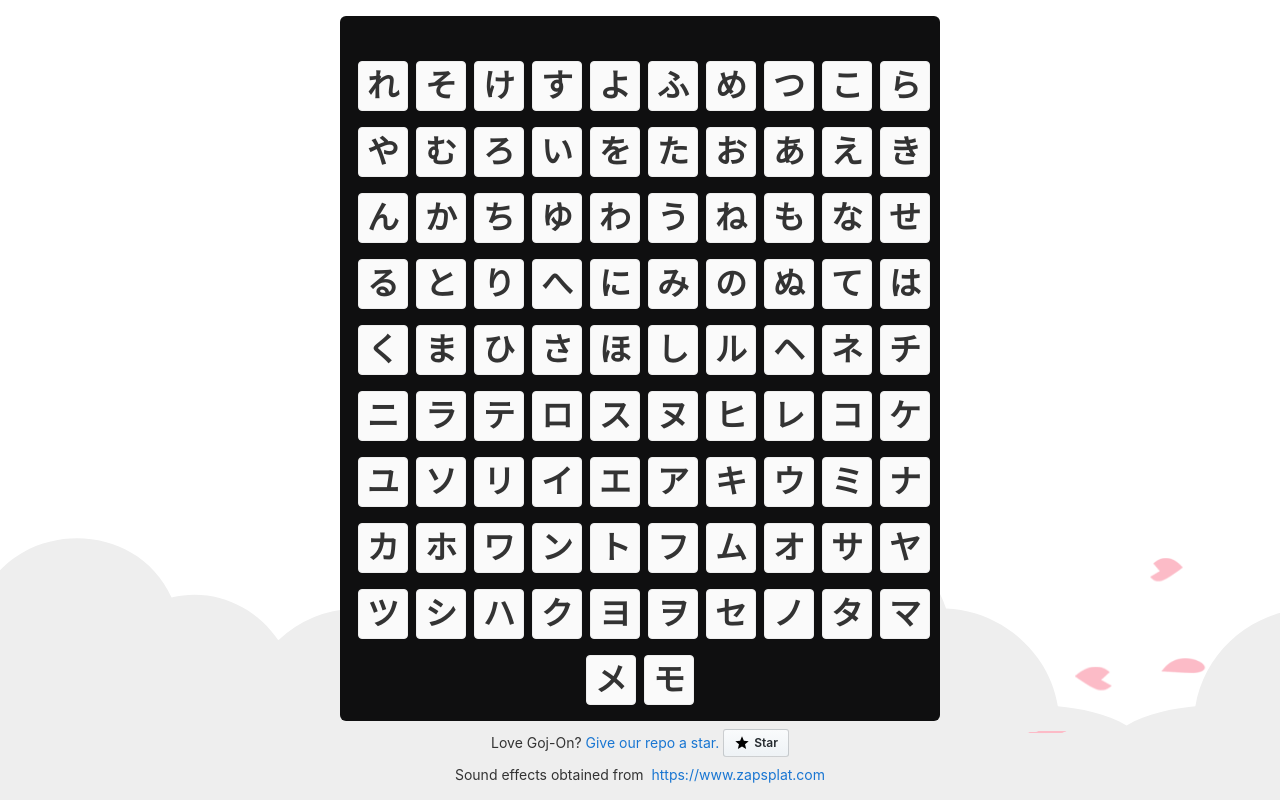
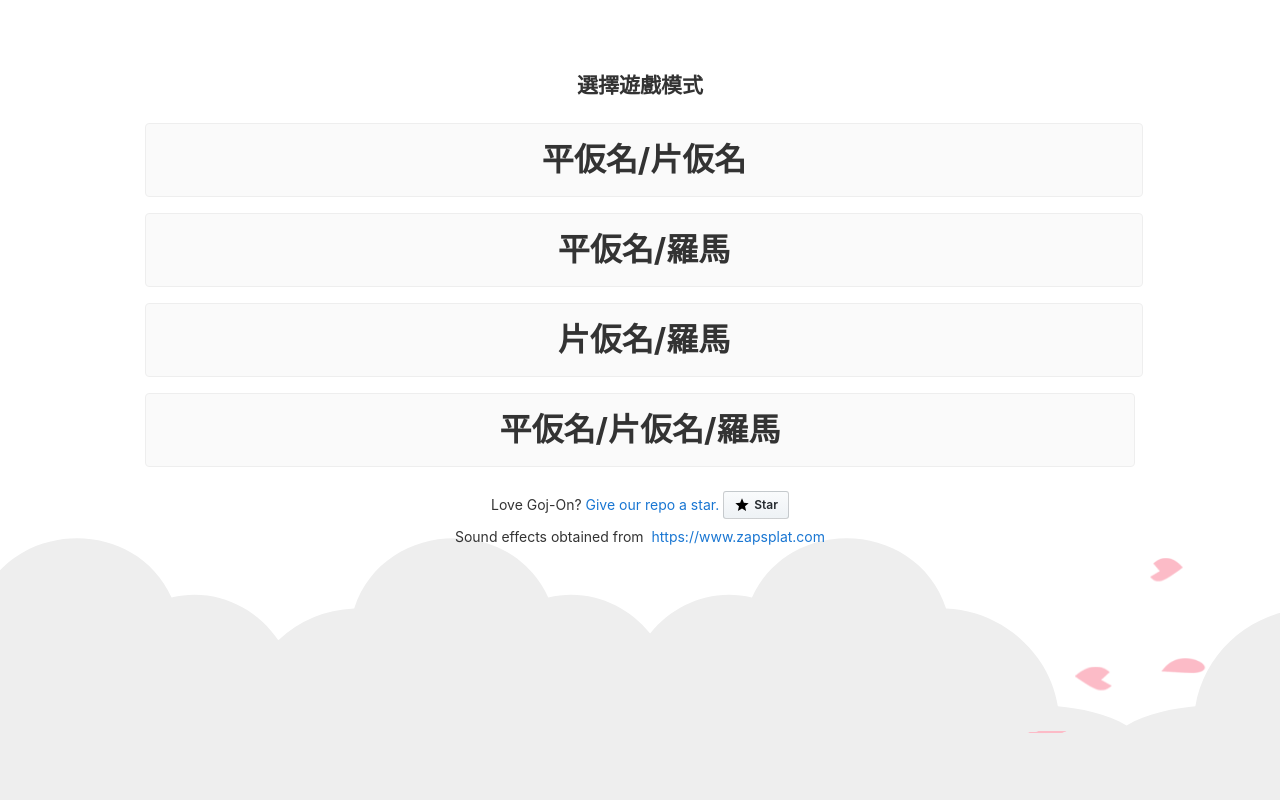
Before and after one commit to Dexter5566/goj-on, an Angular app: page / in a window 1280 px wide. Built offline with nearby package versions, Linux system fonts and the light colour scheme.

Commit message:
[mode] ok!

```diff
--- a/src/app/app.component.html
+++ b/src/app/app.component.html
@@ -32,68 +32,6 @@
 </div> -->
 
 <div class="content" role="main">
-    <!-- <div class="card highlight-card card-small">
-        <svg
-            id="rocket"
-            xmlns="http://www.w3.org/2000/svg"
-            width="101.678"
-            height="101.678"
-            viewBox="0 0 101.678 101.678"
-        >
-            <title>Rocket Ship</title>
-            <g id="Group_83" data-name="Group 83" transform="translate(-141 -696)">
-                <circle
-                    id="Ellipse_8"
-                    data-name="Ellipse 8"
-                    cx="50.839"
-                    cy="50.839"
-                    r="50.839"
-                    transform="translate(141 696)"
-                    fill="#dd0031"
-                />
-                <g id="Group_47" data-name="Group 47" transform="translate(165.185 720.185)">
-                    <path
-                        id="Path_33"
-                        data-name="Path 33"
-                        d="M3.4,42.615a3.084,3.084,0,0,0,3.553,3.553,21.419,21.419,0,0,0,12.215-6.107L9.511,30.4A21.419,21.419,0,0,0,3.4,42.615Z"
-                        transform="translate(0.371 3.363)"
-                        fill="#fff"
-                    />
-                    <path
-                        id="Path_34"
-                        data-name="Path 34"
-                        d="M53.3,3.221A3.09,3.09,0,0,0,50.081,0,48.227,48.227,0,0,0,18.322,13.437c-6-1.666-14.991-1.221-18.322,7.218A33.892,33.892,0,0,1,9.439,25.1l-.333.666a3.013,3.013,0,0,0,.555,3.553L23.985,43.641a2.9,2.9,0,0,0,3.553.555l.666-.333A33.892,33.892,0,0,1,32.647,53.3c8.55-3.664,8.884-12.326,7.218-18.322A48.227,48.227,0,0,0,53.3,3.221ZM34.424,9.772a6.439,6.439,0,1,1,9.106,9.106,6.368,6.368,0,0,1-9.106,0A6.467,6.467,0,0,1,34.424,9.772Z"
-                        transform="translate(0 0.005)"
-                        fill="#fff"
-                    />
-                </g>
-            </g>
-        </svg>
-
-        <span>{{ title }} app is running!</span>
-
-        <svg
-            id="rocket-smoke"
-            xmlns="http://www.w3.org/2000/svg"
-            width="516.119"
-            height="1083.632"
-            viewBox="0 0 516.119 1083.632"
-        >
-            <title>Rocket Ship Smoke</title>
-            <path
-                id="Path_40"
-                data-name="Path 40"
-                d="M644.6,141S143.02,215.537,147.049,870.207s342.774,201.755,342.774,201.755S404.659,847.213,388.815,762.2c-27.116-145.51-11.551-384.124,271.9-609.1C671.15,139.365,644.6,141,644.6,141Z"
-                transform="translate(-147.025 -140.939)"
-                fill="#f5f5f5"
-            />
-        </svg>
-    </div>
-
-
-    <h2>Resources</h2>
-    <p>Here are some links to help you get started:</p> -->
-
     <div class="card-container terminal">
         <button
             [disabled]="card.done || card.active"
@@ -107,7 +45,14 @@
         </button>
     </div>
 
-    <input type="hidden" #selection />
+    <div class="content" role="main">
+        <h2>選擇遊戲模式</h2>
+        <div class="card-container">
+            <button class="card menu-item" *ngFor="let item of menuItems" (click)="selectMode(item.keys)">
+                {{ item.label }}
+            </button>
+        </div>
+    </div>
 
     <!-- Footer -->
     <footer>
--- a/src/app/app.component.scss
+++ b/src/app/app.component.scss
@@ -300,3 +300,7 @@ svg#clouds {
         visibility: hidden;
     }
 }
+
+.menu-item {
+    width: 100%;
+}
--- a/src/app/app.component.ts
+++ b/src/app/app.component.ts
@@ -1,21 +1,14 @@
 import { Component, OnInit } from '@angular/core';
 import { BlossomScene, myBlossomSceneConfig } from './sakura/sakura.component';
 
-@Component({
-    selector: 'app-root',
-    templateUrl: './app.component.html',
-    styleUrls: ['./app.component.scss']
-})
-export class AppComponent implements OnInit {
-    title = 'goj-on-web';
+interface Gojuon {
+    hiragana: string;
+    katakana: string;
+    romaji: string;
+    sign?: string;
+}
 
-    private sounds = {
-        correct: new Audio('assets/music/correct_1.mp3'),
-        music: new Audio('assets/music/music.mp3'),
-        wrong: new Audio('assets/music/wrong_1.mp3')
-    };
-
-    gojuon = [
+const GOJUON: Gojuon[] = [
     { hiragana: 'あ', katakana: 'ア', romaji: 'a' },
     { hiragana: 'い', katakana: 'イ', romaji: 'i' },
     { hiragana: 'う', katakana: 'ウ', romaji: 'u' },
@@ -64,7 +57,21 @@ export class AppComponent implements OnInit {
     { hiragana: 'ん', katakana: 'ン', romaji: 'n' }
 ];
 
-    mode: string = 'easy';
+@Component({
+    selector: 'app-root',
+    templateUrl: './app.component.html',
+    styleUrls: ['./app.component.scss']
+})
+export class AppComponent implements OnInit {
+    title = 'goj-on-web';
+
+    private sounds = {
+        correct: new Audio('assets/music/correct_1.mp3'),
+        music: new Audio('assets/music/music.mp3'),
+        wrong: new Audio('assets/music/wrong_1.mp3')
+    };
+
+    gojuon: Gojuon[] = [];
 
     cards: any = [];
 
@@ -102,33 +109,55 @@ export class AppComponent implements OnInit {
         }
     }
 
-    ngOnInit(): void {
+    menuItems: any = [
+        {
+            label: '平仮名/片仮名',
+            keys: ['hiragana', 'katakana']
+        },
+        {
+            label: '平仮名/羅馬',
+            keys: ['hiragana', 'romaji']
+        },
+        {
+            label: '片仮名/羅馬',
+            keys: ['katakana', 'romaji']
+        },
+        {
+            label: '平仮名/片仮名/羅馬',
+            keys: ['hiragana', 'katakana', 'romaji']
+        }
+    ];
+
+    selectMode(keys: (keyof Gojuon)[]): void {
+        this.gojuon = [...GOJUON];
+
         this.sounds.music.play();
 
+        const g1: Gojuon[] = [];
+        const g2: Gojuon[] = [];
+
+        this.gojuon.forEach(item => {
+            const randomIndex = Math.floor(Math.random() * keys.length);
+
+            let newKeys;
+
+            if (keys.length === 2) {
+                newKeys = keys;
+            } else {
+                newKeys = keys.slice(0, randomIndex).concat(keys.slice(randomIndex + 1));
+            }
+
+            g1.push({ ...item, sign: item[newKeys[0]] });
+            g2.push({ ...item, sign: item[newKeys[1]] });
+        });
+
+        this.shuffle(g1);
+        this.shuffle(g2);
+
+        this.cards = [...g1, ...g2];
+    }
+
+    ngOnInit(): void {
         new BlossomScene(myBlossomSceneConfig);
-
-        switch (this.mode) {
-            case 'easy':
-                const hiragana = this.gojuon.map(item => ({ ...item, sign: item.hiragana }));
-                const katakana = this.gojuon.map(item => ({ ...item, sign: item.katakana }));
-
-                this.shuffle(hiragana);
-                this.shuffle(katakana);
-
-                this.cards = [...hiragana, ...katakana];
-
-                break;
-            case 'mixed':
-                this.cards = [
-                    ...this.gojuon.map(item => ({ ...item, sign: item.hiragana })),
-                    ...this.gojuon.map(item => ({ ...item, sign: item.katakana }))
-                ];
-
-                this.shuffle(this.cards);
-                break;
-
-            default:
-                break;
     }
 }
-}
```
Lines whose indentation alone changed are shown as unchanged.
